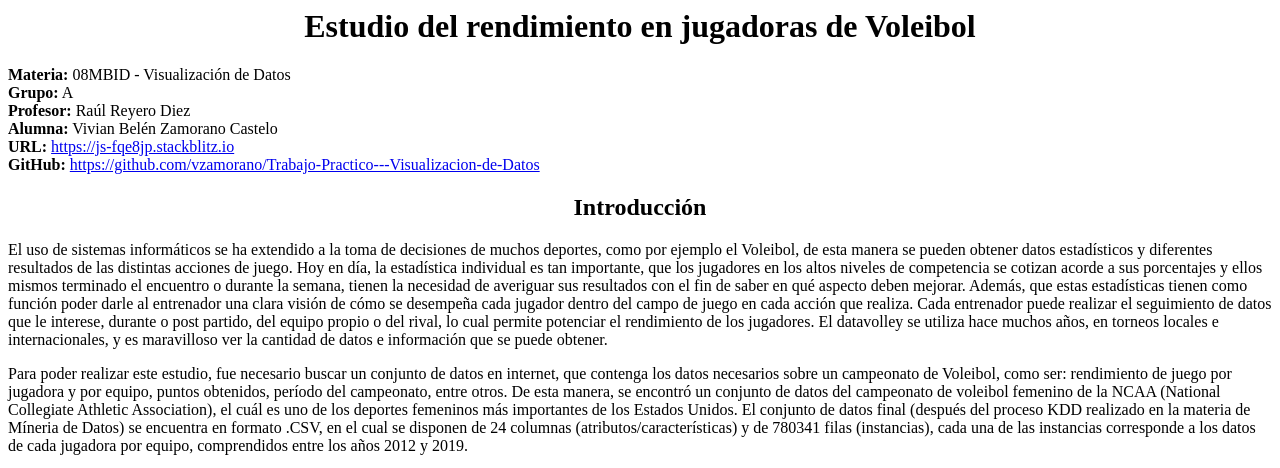
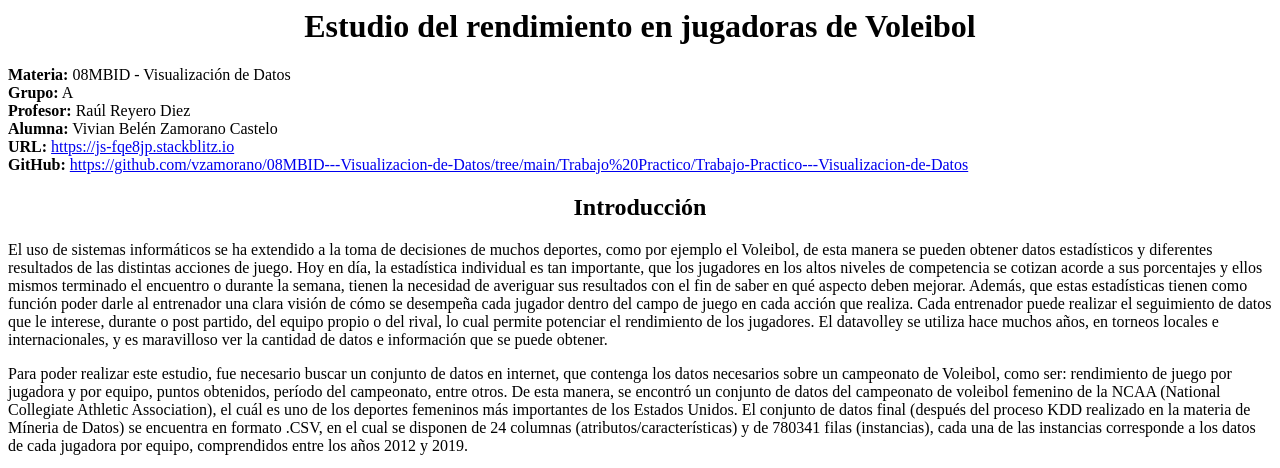
Before and after one commit to vzamorano/08MBID---Visualizacion-de-Datos, a website: page Trabajo Practico/Trabajo-Practico---Visualizacion-de-Datos/index.html in a window 1280 px wide. Shown: the top 468 px of the page. Drawn offline with Linux system fonts and the light colour scheme.

Commit message:
Update index.html

```diff
--- a/Trabajo Practico/Trabajo-Practico---Visualizacion-de-Datos/index.html
+++ b/Trabajo Practico/Trabajo-Practico---Visualizacion-de-Datos/index.html
@@ -5,7 +5,7 @@
 <b>Profesor:</b> Raúl Reyero Diez<br>
 <b>Alumna:</b> Vivian Belén Zamorano Castelo<br>
 <b>URL:</b> <a href="https://js-fqe8jp.stackblitz.io">https://js-fqe8jp.stackblitz.io</a><br>
-<b>GitHub:</b> <a href="https://github.com/vzamorano/Trabajo-Practico---Visualizacion-de-Datos">https://github.com/vzamorano/Trabajo-Practico---Visualizacion-de-Datos</a><br>
+<b>GitHub:</b> <a href="https://github.com/vzamorano/08MBID---Visualizacion-de-Datos/tree/main/Trabajo%20Practico/Trabajo-Practico---Visualizacion-de-Datos">https://github.com/vzamorano/08MBID---Visualizacion-de-Datos/tree/main/Trabajo%20Practico/Trabajo-Practico---Visualizacion-de-Datos</a><br>
 
 <center><h2>Introducción </h2></center>
 <p>El uso de sistemas informáticos se ha extendido a la toma de decisiones de muchos deportes, como por ejemplo el Voleibol, de esta manera se pueden obtener datos estadísticos y diferentes resultados de las distintas acciones de juego. Hoy en día, la estadística individual es tan importante, que los jugadores en los altos niveles de competencia se cotizan acorde a sus porcentajes y ellos mismos terminado el encuentro o durante la semana, tienen la necesidad de averiguar sus resultados con el fin de saber en qué aspecto deben mejorar. Además, que estas estadísticas tienen como función poder darle al entrenador una clara visión de cómo se desempeña cada jugador dentro del campo de juego en cada acción que realiza. Cada entrenador puede realizar el seguimiento de datos que le interese, durante o post partido, del equipo propio o del rival, lo cual permite potenciar el rendimiento de los jugadores. El datavolley se utiliza hace muchos años, en torneos locales e internacionales, y es maravilloso ver la cantidad de datos e información que se puede obtener.</p>
```
